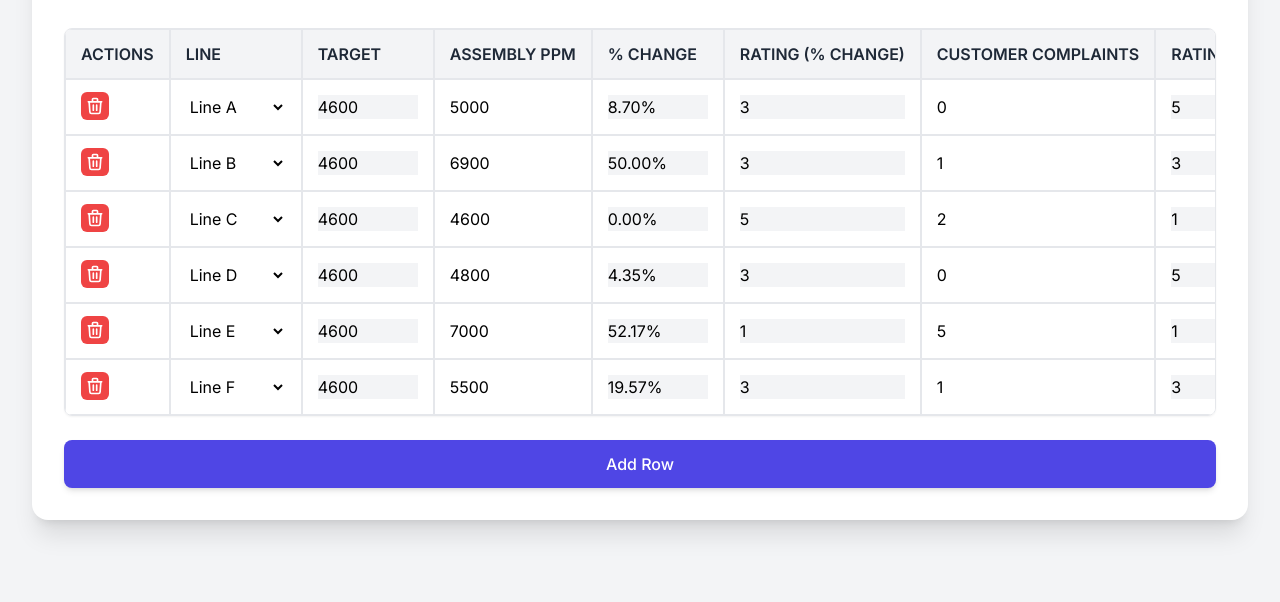
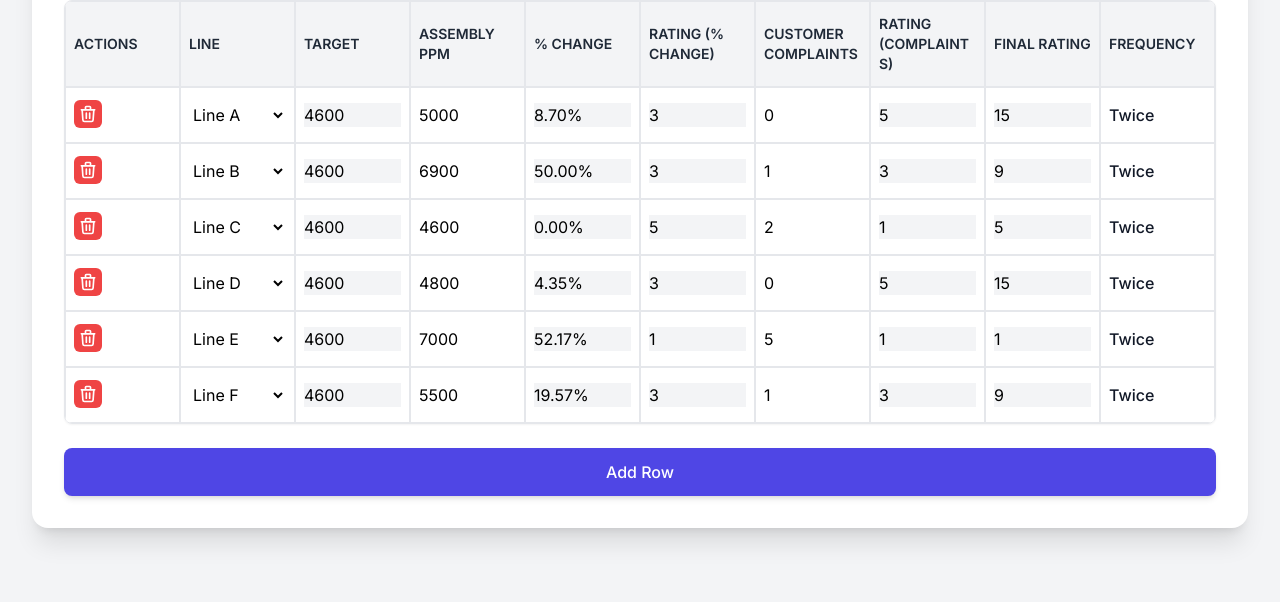
Before and after one commit to RGVIZ/NBC-Audit, a plain HTML site: page index.html in a window 1280 px wide. Shown: the part 198-800 px from the top of the page. Drawn offline with nearby package versions, Linux system fonts and the light colour scheme.

Commit message:
Update index.html

```diff
--- a/index.html
+++ b/index.html
@@ -18,30 +18,32 @@
         .styled-table {
             border-collapse: separate;
             border-spacing: 0;
+            table-layout: fixed; /* This is key to controlling column widths */
+            width: 100%;
         }
         .styled-table th, .styled-table td {
             border: 1px solid #e5e7eb;
-            padding: 12px 15px;
+            padding: 12px 8px; /* Reduced padding for smaller screens */
             text-align: left;
+            word-wrap: break-word; /* Allows long text to wrap */
         }
         .styled-table th {
             background-color: #f3f4f6;
             font-weight: 600;
             color: #1f2937;
             text-transform: uppercase;
-            white-space: nowrap;
+            white-space: normal; /* Changed to normal to allow wrapping */
         }
         .styled-table td {
             background-color: #ffffff;
             transition: background-color 0.2s ease-in-out;
-            white-space: nowrap;
+            white-space: normal; /* Changed to normal to allow wrapping */
         }
         .styled-table tr:hover td {
             background-color: #f9fafb;
         }
         .styled-table input, .styled-table select {
             width: 100%;
-            min-width: 100px;
             border: none;
             outline: none;
             padding: 0;
@@ -61,6 +63,17 @@
         .table-container::-webkit-scrollbar-thumb:hover {
             background-color: #9ca3af;
         }
+        /* Responsive adjustments for columns */
+        .styled-table th:nth-child(1), .styled-table td:nth-child(1) { width: 10%; } /* Actions */
+        .styled-table th:nth-child(2), .styled-table td:nth-child(2) { width: 10%; } /* Line */
+        .styled-table th:nth-child(3), .styled-table td:nth-child(3) { width: 10%; } /* Target */
+        .styled-table th:nth-child(4), .styled-table td:nth-child(4) { width: 10%; } /* Assembly PPM */
+        .styled-table th:nth-child(5), .styled-table td:nth-child(5) { width: 10%; } /* % Change */
+        .styled-table th:nth-child(6), .styled-table td:nth-child(6) { width: 10%; } /* Rating (% Change) */
+        .styled-table th:nth-child(7), .styled-table td:nth-child(7) { width: 10%; } /* Customer Complaints */
+        .styled-table th:nth-child(8), .styled-table td:nth-child(8) { width: 10%; } /* Rating (Complaints) */
+        .styled-table th:nth-child(9), .styled-table td:nth-child(9) { width: 10%; } /* Final Rating */
+        .styled-table th:nth-child(10), .styled-table td:nth-child(10) { width: 10%; } /* Frequency */
     </style>
 </head>
 <body class="bg-gray-100 flex items-center justify-center min-h-screen p-4 sm:p-8">
@@ -68,8 +81,8 @@
     <div class="w-full max-w-7xl mx-auto bg-white rounded-2xl shadow-xl p-6 sm:p-8 space-y-8">
 
         <header class="text-center space-y-2">
-            <h1 class="text-4xl font-extrabold text-gray-800 tracking-tight">Audit Module</h1>
-            <h2 class="text-2xl font-semibold text-gray-600">Decision Table</h2>
+            <h1 class="text-xl font-extrabold text-gray-800 tracking-tight">Audit Module</h1>
+            <h2 class="text-base font-semibold text-gray-600">Decision Table</h2>
         </header>
 
         <main class="space-y-6">
@@ -77,16 +90,16 @@
                 <table class="styled-table min-w-full">
                     <thead>
                         <tr>
-                            <th class="w-24">Actions</th>
-                            <th>Line</th>
-                            <th>Target</th>
-                            <th>Assembly PPM</th>
-                            <th>% Change</th>
-                            <th>Rating (% Change)</th>
-                            <th>Customer Complaints</th>
-                            <th>Rating (Complaints)</th>
-                            <th>Final Rating</th>
-                            <th>Frequency</th>
+                            <th class="w-24 text-sm whitespace-nowrap">Actions</th>
+                            <th class="text-sm whitespace-nowrap">Line</th>
+                            <th class="text-sm whitespace-nowrap">Target</th>
+                            <th class="text-sm whitespace-nowrap">Assembly PPM</th>
+                            <th class="text-sm whitespace-nowrap">% Change</th>
+                            <th class="text-sm whitespace-nowrap">Rating (% Change)</th>
+                            <th class="text-sm whitespace-nowrap">Customer Complaints</th>
+                            <th class="text-sm whitespace-nowrap">Rating (Complaints)</th>
+                            <th class="text-sm whitespace-nowrap">Final Rating</th>
+                            <th class="text-sm whitespace-nowrap">Frequency</th>
                         </tr>
                     </thead>
                     <tbody id="tableBody">
@@ -151,33 +164,87 @@
 
         // Function to render the entire table from the data
         function renderTable() {
-            const html = tableData.map((row, index) => {
+            // Clear existing table body
+            tableBody.innerHTML = '';
+
+            tableData.forEach((row, index) => {
                 const calculatedRow = calculateRow(row);
-                return `
-                    <tr>
-                        <td>
-                            <button onclick="deleteRow(${index})" class="bg-red-500 text-white rounded-md p-1 hover:bg-red-600 transition">
+
+                // Create a new table row element
+                const tr = document.createElement('tr');
+
+                // Actions cell
+                let td = document.createElement('td');
+                td.innerHTML = `<button onclick="deleteRow(${index})" class="bg-red-500 text-white rounded-md p-1 hover:bg-red-600 transition">
                                 <svg class="w-5 h-5" fill="none" stroke="currentColor" viewBox="0 0 24 24" xmlns="http://www.w3.org/2000/svg"><path stroke-linecap="round" stroke-linejoin="round" stroke-width="2" d="M19 7l-.867 12.142A2 2 0 0116.214 21H7.786a2 2 0 01-1.927-1.858L5 7m5 4v6m4-6v6m1-10V4a1 1 0 00-1-1h-4a1 1 0 00-1 1v3M4 7h16"></path></svg>
-                            </button>
-                        </td>
-                        <td>
-                            <select onchange="updateLine(event, ${index})" class="w-full border-none outline-none p-0 text-gray-800 bg-transparent">
-                                <option value="" disabled selected>Select Line</option>
-                                ${lines.map(line => `<option value="${line}" ${line === row.line ? 'selected' : ''}>${line}</option>`).join('')}
-                            </select>
-                        </td>
-                        <td><input type="text" value="${calculatedRow.target}" disabled class="data-cell disabled:bg-gray-100 text-gray-500 cursor-not-allowed"></td>
-                        <td><input type="number" oninput="updatePPM(event, ${index})" value="${row.assemblyPPM}" placeholder="Enter value..." class="data-cell"></td>
-                        <td><input type="text" value="${calculatedRow.change}%" disabled class="data-cell disabled:bg-gray-100 text-gray-500 cursor-not-allowed"></td>
-                        <td><input type="text" value="${calculatedRow.ratingChange}" disabled class="data-cell disabled:bg-gray-100 text-gray-500 cursor-not-allowed"></td>
-                        <td><input type="number" oninput="updateComplaints(event, ${index})" value="${row.customerComplaints}" placeholder="Enter count..." class="data-cell"></td>
-                        <td><input type="text" value="${calculatedRow.ratingComplaints}" disabled class="data-cell disabled:bg-gray-100 text-gray-500 cursor-not-allowed"></td>
-                        <td><input type="text" value="${calculatedRow.finalRating}" disabled class="data-cell disabled:bg-gray-100 text-gray-500 cursor-not-allowed"></td>
-                        <td><input type="text" value="${calculatedRow.frequency}" disabled class="data-cell disabled:bg-gray-100 text-gray-500 cursor-not-allowed"></td>
-                    </tr>
-                `;
-            }).join('');
-            tableBody.innerHTML = html;
+                            </button>`;
+                tr.appendChild(td);
+
+                // Line cell
+                td = document.createElement('td');
+                const select = document.createElement('select');
+                select.onchange = (e) => updateLine(e, index);
+                select.className = "w-full border-none outline-none p-0 text-gray-800 bg-transparent";
+                lines.forEach(line => {
+                    const option = document.createElement('option');
+                    option.value = line;
+                    option.textContent = line;
+                    if (line === row.line) {
+                        option.selected = true;
+                    }
+                    select.appendChild(option);
+                });
+                td.appendChild(select);
+                tr.appendChild(td);
+
+                // Target cell
+                td = document.createElement('td');
+                td.innerHTML = `<input type="text" value="${calculatedRow.target}" disabled class="data-cell disabled:bg-gray-100 text-gray-500 cursor-not-allowed">`;
+                tr.appendChild(td);
+
+                // Assembly PPM cell
+                td = document.createElement('td');
+                td.innerHTML = `<input type="number" oninput="updatePPM(event, ${index})" value="${row.assemblyPPM}" placeholder="Enter value..." class="data-cell">`;
+                tr.appendChild(td);
+
+                // % Change cell
+                td = document.createElement('td');
+                td.innerHTML = `<input type="text" value="${calculatedRow.change}%" disabled class="data-cell disabled:bg-gray-100 text-gray-500 cursor-not-allowed">`;
+                tr.appendChild(td);
+
+                // Rating (% Change) cell
+                td = document.createElement('td');
+                td.innerHTML = `<input type="text" value="${calculatedRow.ratingChange}" disabled class="data-cell disabled:bg-gray-100 text-gray-500 cursor-not-allowed">`;
+                tr.appendChild(td);
+
+                // Customer Complaints cell
+                td = document.createElement('td');
+                td.innerHTML = `<input type="number" oninput="updateComplaints(event, ${index})" value="${row.customerComplaints}" placeholder="Enter count..." class="data-cell">`;
+                tr.appendChild(td);
+
+                // Rating (Complaints) cell
+                td = document.createElement('td');
+                td.innerHTML = `<input type="text" value="${calculatedRow.ratingComplaints}" disabled class="data-cell disabled:bg-gray-100 text-gray-500 cursor-not-allowed">`;
+                tr.appendChild(td);
+
+                // Final Rating cell
+                td = document.createElement('td');
+                td.innerHTML = `<input type="text" value="${calculatedRow.finalRating}" disabled class="data-cell disabled:bg-gray-100 text-gray-500 cursor-not-allowed">`;
+                tr.appendChild(td);
+
+                // Frequency cell
+                td = document.createElement('td');
+                td.textContent = calculatedRow.frequency;
+                td.classList.add('text-center', 'font-medium', 'text-gray-900');
+                if (calculatedRow.frequency === 'Once') {
+                    td.classList.add('bg-green-200');
+                } else if (calculatedRow.frequency === 'Twice') {
+                    td.classList.add('bg-red-200');
+                }
+                tr.appendChild(td);
+
+                tableBody.appendChild(tr);
+            });
         }
 
         // Functions to handle user input and data updates
```
